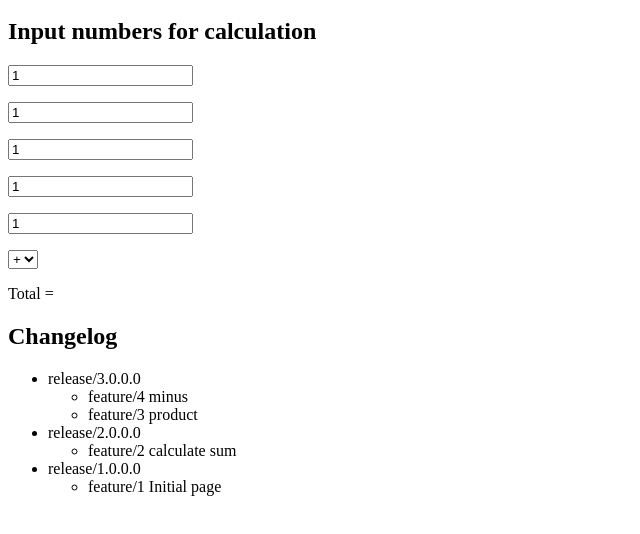
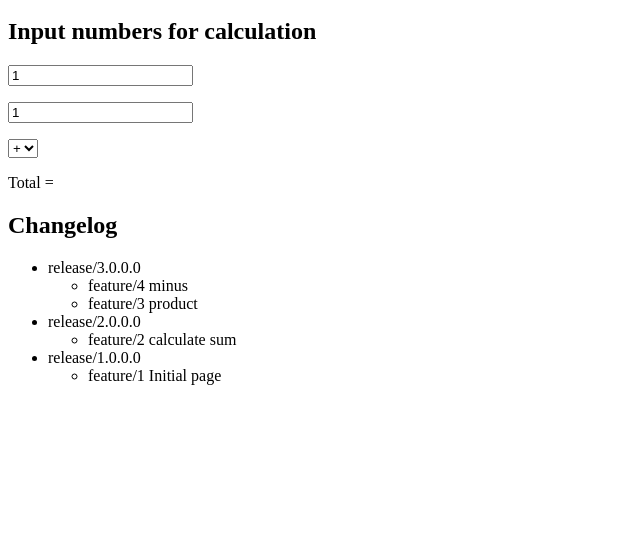
Before and after one commit to DimitriDewaele/HtmlCalculation, a plain HTML site: page index.html in a window 1280 px wide. Shown: the part 48-582 px from the top of the page, without its empty margins (0-640 px from the left). Drawn offline with Linux system fonts and the light colour scheme.

Commit message:
no message

```diff
--- a/index.html
+++ b/index.html
@@ -6,9 +6,6 @@ function calculate() {
 		e = f.elements,
 		a1 = e['a1'],
 		a2 = e['a2'],
-		a3 = e['a3'],
-		a4 = e['a4'],
-		a5 = e['a5'],
 		sign = e['sign'],
 		out = e['out'];
 	f.onsubmit = function () {
@@ -16,9 +13,9 @@ function calculate() {
 	};
 	f.oninput = f.onchange = function () {
 		switch (sign.value) {
-			case '+': out.value = a1.valueAsNumber + a2.valueAsNumber + a3.valueAsNumber + a4.valueAsNumber + a5.valueAsNumber; break;
-			case '*': out.value = a1.valueAsNumber * a2.valueAsNumber * a3.valueAsNumber * a4.valueAsNumber * a5.valueAsNumber; break;
-			case '-': out.value = a1.valueAsNumber - a2.valueAsNumber - a3.valueAsNumber - a4.valueAsNumber - a5.valueAsNumber; break;
+			case '+': out.value = a1.valueAsNumber + a2.valueAsNumber; break;
+			case '*': out.value = a1.valueAsNumber * a2.valueAsNumber; break;
+			case '-': out.value = a1.valueAsNumber - a2.valueAsNumber; break;
 			default: out.value = 'ERROR';
 		}
 	};
@@ -32,9 +29,6 @@ function calculate() {
 	<p>
 	  <p><input onchange="calculate()" name="a1" type="number" step="any" value="1"></p>
 	  <p><input onchange="calculate()" name="a2" type="number" step="any" value="1"></p>
-	  <p><input onchange="calculate()" name="a3" type="number" step="any" value="1"></p>
-	  <p><input onchange="calculate()" name="a4" type="number" step="any" value="1"></p>
-	  <p><input onchange="calculate()" name="a5" type="number" step="any" value="1"></p>
 	  <p>
 		  <select onchange="calculate()" name="sign">
 			  <option value="+" selected="selected">+</option>
```
